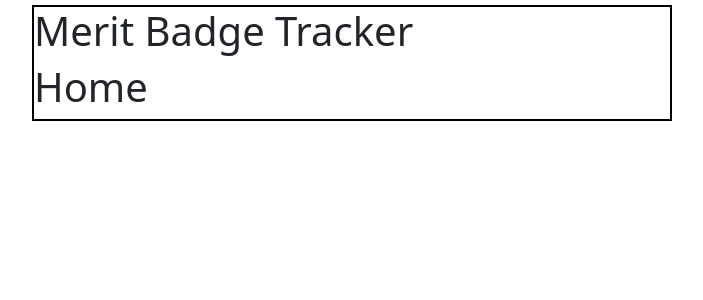
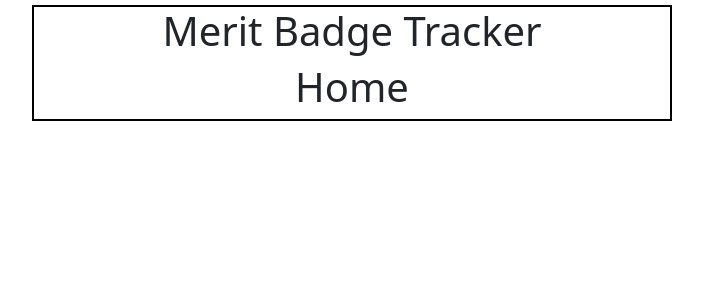
Before and after one commit to cseiter/phase3projectfrontend2, a React (Create React App) app: page / in a window 1280 px wide. Shown: the top 300 px of the page, without its empty margins (288-991 px from the left). Built offline with nearby package versions, Linux system fonts and the light colour scheme.

Commit message:
center main div text in App.js

```diff
--- a/src/App.js
+++ b/src/App.js
@@ -8,7 +8,7 @@ import 'bootstrap/dist/css/bootstrap.min.css';
 
 function App() {
   return (
-    <div style={{maxWidth: "50%", margin: "5px auto", border: "2px solid black" }}>
+    <div className="text-center" style={{maxWidth: "50%", margin: "5px auto", border: "2px solid black"}}>
       <h1>Merit Badge Tracker</h1>
       <Router>
         <Switch>
```
